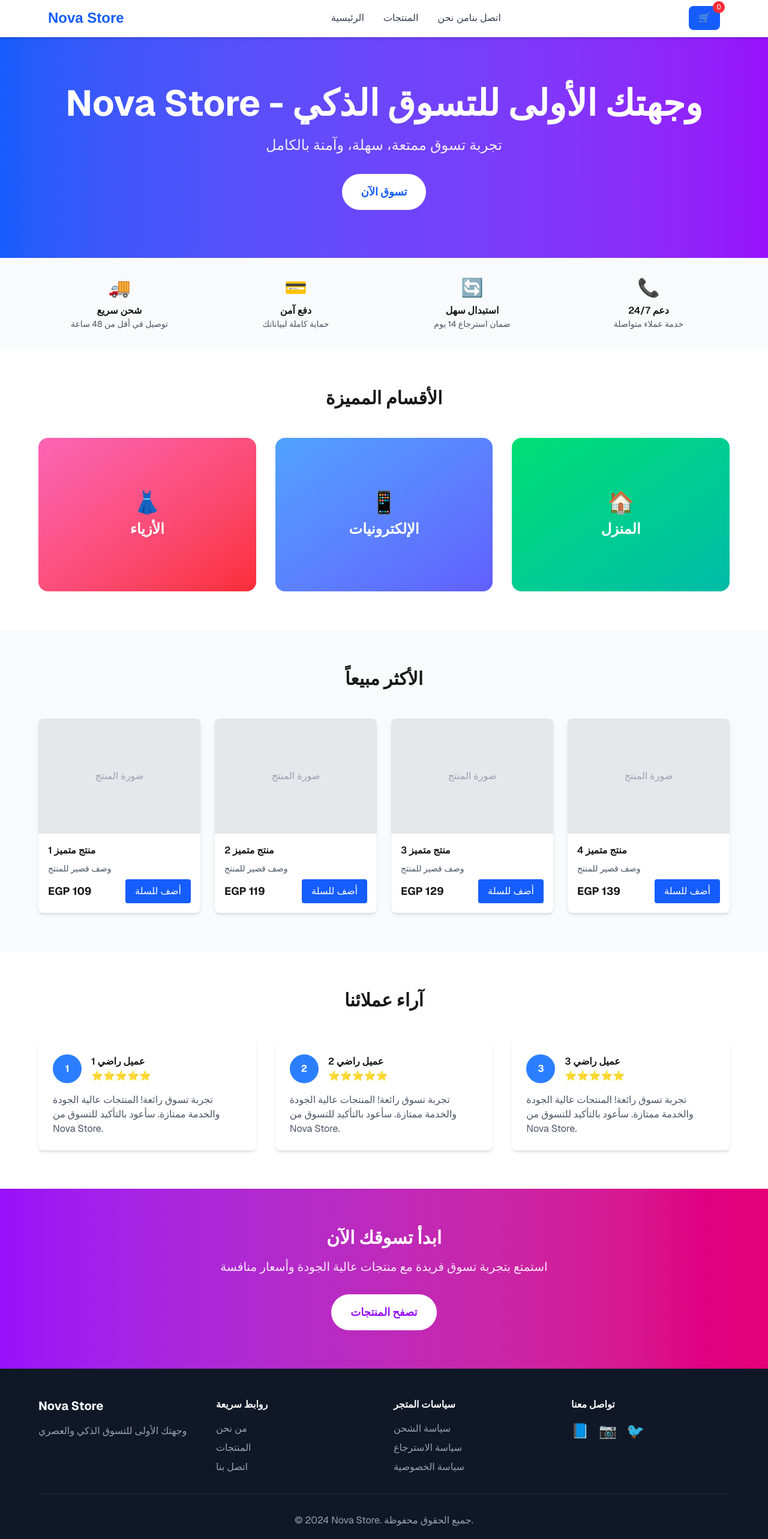
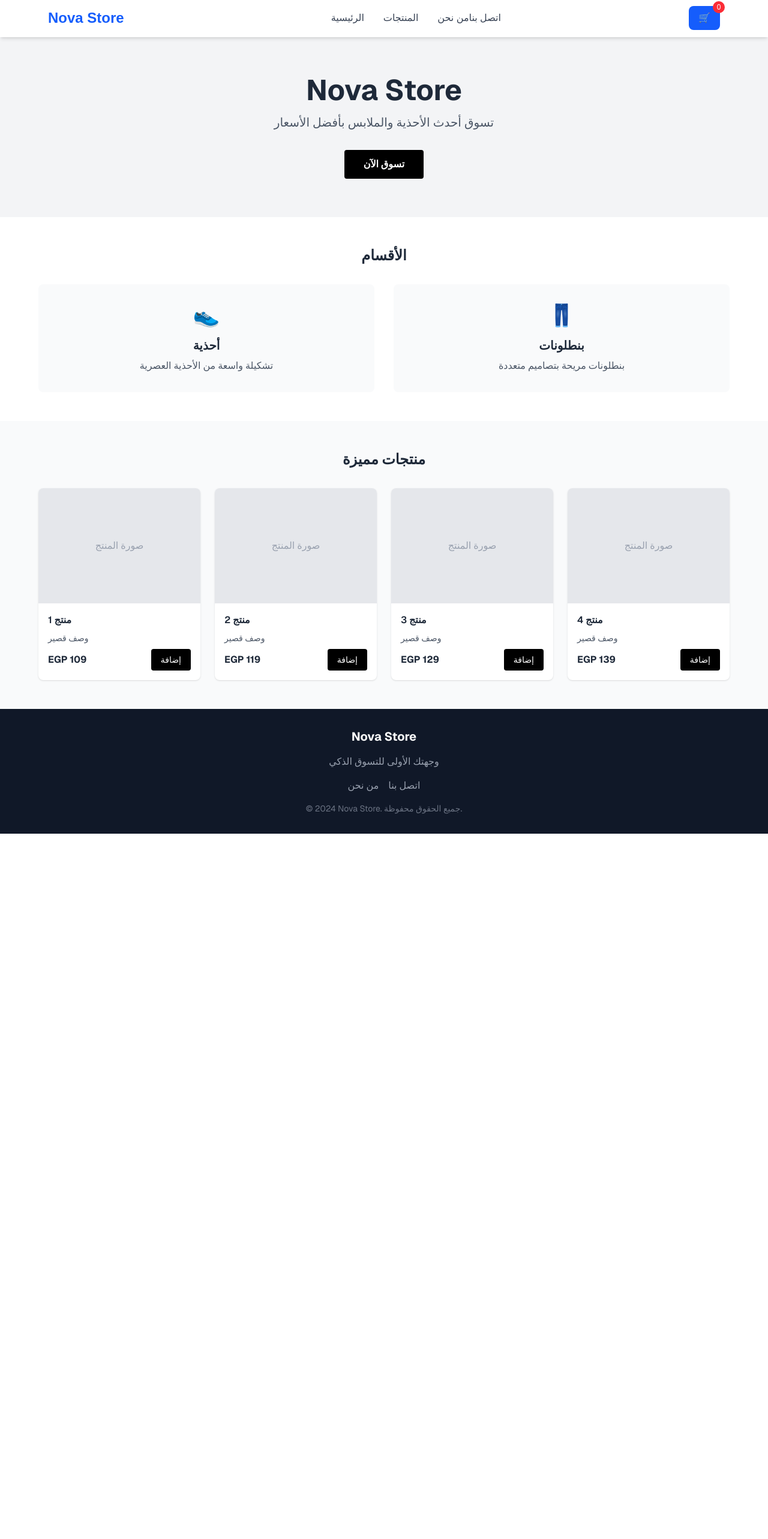
Before and after one commit to khaledmazen357753-ux/nova-store-tmp, a Next.js app: page / in a window 1280 px wide. Shown: the part 2-2568 px from the top of the page at 60% size. After the commit the page ends 1392 px from the top, so only its background shows below. Built offline with nearby package versions, Linux system fonts and the light colour scheme.

Commit message:
Simplify design to match reference - cleaner layout with shoes and pants categories

```diff
--- a/app/page.tsx
+++ b/app/page.tsx
@@ -2,92 +2,62 @@
 
 export default function Home() {
   return (
-    <div className="font-sans min-h-screen">
+    <div className="font-sans min-h-screen bg-white">
       {/* Hero Section */}
-      <section className="relative bg-gradient-to-r from-blue-600 to-purple-600 text-white py-20 px-4">
+      <section className="bg-gray-100 py-16 px-4">
         <div className="max-w-6xl mx-auto text-center">
-          <h1 className="text-4xl md:text-6xl font-bold mb-6">
-            Nova Store - وجهتك الأولى للتسوق الذكي
+          <h1 className="text-4xl md:text-5xl font-bold mb-4 text-gray-800">
+            Nova Store
           </h1>
-          <p className="text-xl md:text-2xl mb-8 opacity-90">
-            تجربة تسوق ممتعة، سهلة، وآمنة بالكامل
+          <p className="text-xl text-gray-600 mb-8">
+            تسوق أحدث الأحذية والملابس بأفضل الأسعار
           </p>
-          <Link href="/products" className="bg-white text-blue-600 px-8 py-4 rounded-full font-bold text-lg hover:bg-gray-100 transition-colors inline-block">
+          <Link href="/products" className="bg-black text-white px-8 py-3 rounded font-semibold hover:bg-gray-800 transition-colors inline-block">
             تسوق الآن
           </Link>
         </div>
       </section>
 
-      {/* Trust Badges */}
-      <section className="bg-gray-50 py-8 px-4">
-        <div className="max-w-6xl mx-auto grid grid-cols-2 md:grid-cols-4 gap-6 text-center">
-          <div className="flex flex-col items-center">
-            <div className="text-3xl mb-2">🚚</div>
-            <h3 className="font-semibold">شحن سريع</h3>
-            <p className="text-sm text-gray-600">توصيل في أقل من 48 ساعة</p>
-          </div>
-          <div className="flex flex-col items-center">
-            <div className="text-3xl mb-2">💳</div>
-            <h3 className="font-semibold">دفع آمن</h3>
-            <p className="text-sm text-gray-600">حماية كاملة لبياناتك</p>
-          </div>
-          <div className="flex flex-col items-center">
-            <div className="text-3xl mb-2">🔄</div>
-            <h3 className="font-semibold">استبدال سهل</h3>
-            <p className="text-sm text-gray-600">ضمان استرجاع 14 يوم</p>
-          </div>
-          <div className="flex flex-col items-center">
-            <div className="text-3xl mb-2">📞</div>
-            <h3 className="font-semibold">دعم 24/7</h3>
-            <p className="text-sm text-gray-600">خدمة عملاء متواصلة</p>
+      {/* Categories */}
+      <section className="py-12 px-4">
+        <div className="max-w-6xl mx-auto">
+          <h2 className="text-2xl font-bold mb-8 text-center text-gray-800">الأقسام</h2>
+          <div className="grid grid-cols-1 md:grid-cols-2 gap-8">
+            <Link href="/products?category=shoes" className="bg-gray-50 p-8 rounded-lg hover:bg-gray-100 transition-colors">
+              <div className="text-center">
+                <div className="text-4xl mb-4">👟</div>
+                <h3 className="text-xl font-bold text-gray-800">أحذية</h3>
+                <p className="text-gray-600 mt-2">تشكيلة واسعة من الأحذية العصرية</p>
+              </div>
+            </Link>
+            <Link href="/products?category=pants" className="bg-gray-50 p-8 rounded-lg hover:bg-gray-100 transition-colors">
+              <div className="text-center">
+                <div className="text-4xl mb-4">👖</div>
+                <h3 className="text-xl font-bold text-gray-800">بنطلونات</h3>
+                <p className="text-gray-600 mt-2">بنطلونات مريحة بتصاميم متعددة</p>
+              </div>
+            </Link>
           </div>
         </div>
       </section>
 
-      {/* Featured Categories */}
-      <section className="py-16 px-4">
+      {/* Featured Products */}
+      <section className="py-12 px-4 bg-gray-50">
         <div className="max-w-6xl mx-auto">
-          <h2 className="text-3xl font-bold text-center mb-12">الأقسام المميزة</h2>
-          <div className="grid grid-cols-1 md:grid-cols-3 gap-8">
-            <div className="relative h-64 bg-gradient-to-br from-pink-400 to-red-500 rounded-2xl flex items-center justify-center text-white hover:scale-105 transition-transform cursor-pointer">
-              <div className="text-center">
-                <div className="text-4xl mb-2">👗</div>
-                <h3 className="text-2xl font-bold">الأزياء</h3>
-              </div>
-            </div>
-            <div className="relative h-64 bg-gradient-to-br from-blue-400 to-indigo-500 rounded-2xl flex items-center justify-center text-white hover:scale-105 transition-transform cursor-pointer">
-              <div className="text-center">
-                <div className="text-4xl mb-2">📱</div>
-                <h3 className="text-2xl font-bold">الإلكترونيات</h3>
-              </div>
-            </div>
-            <div className="relative h-64 bg-gradient-to-br from-green-400 to-teal-500 rounded-2xl flex items-center justify-center text-white hover:scale-105 transition-transform cursor-pointer">
-              <div className="text-center">
-                <div className="text-4xl mb-2">🏠</div>
-                <h3 className="text-2xl font-bold">المنزل</h3>
-              </div>
-            </div>
-          </div>
-        </div>
-      </section>
-
-      {/* Best Sellers */}
-      <section className="py-16 px-4 bg-gray-50">
-        <div className="max-w-6xl mx-auto">
-          <h2 className="text-3xl font-bold text-center mb-12">الأكثر مبيعاً</h2>
+          <h2 className="text-2xl font-bold mb-8 text-center text-gray-800">منتجات مميزة</h2>
           <div className="grid grid-cols-1 sm:grid-cols-2 lg:grid-cols-4 gap-6">
             {[1, 2, 3, 4].map((item) => (
-              <div key={item} className="bg-white rounded-lg shadow-md overflow-hidden hover:shadow-xl transition-shadow">
+              <div key={item} className="bg-white rounded-lg shadow-sm overflow-hidden hover:shadow-md transition-shadow">
                 <div className="h-48 bg-gray-200 flex items-center justify-center">
                   <span className="text-gray-400">صورة المنتج</span>
                 </div>
                 <div className="p-4">
-                  <h3 className="font-semibold mb-2">منتج متميز {item}</h3>
-                  <p className="text-sm text-gray-600 mb-2">وصف قصير للمنتج</p>
+                  <h3 className="font-semibold mb-2 text-gray-800">منتج {item}</h3>
+                  <p className="text-sm text-gray-600 mb-2">وصف قصير</p>
                   <div className="flex justify-between items-center">
-                    <span className="font-bold text-lg">EGP {99 + item * 10}</span>
-                    <button className="bg-blue-600 text-white px-4 py-2 rounded hover:bg-blue-700 transition-colors">
-                      أضف للسلة
+                    <span className="font-bold text-gray-800">EGP {99 + item * 10}</span>
+                    <button className="bg-black text-white px-4 py-2 rounded text-sm hover:bg-gray-800 transition-colors">
+                      إضافة
                     </button>
                   </div>
                 </div>
@@ -97,78 +67,16 @@
         </div>
       </section>
 
-      {/* Testimonials */}
-      <section className="py-16 px-4">
-        <div className="max-w-6xl mx-auto">
-          <h2 className="text-3xl font-bold text-center mb-12">آراء عملائنا</h2>
-          <div className="grid grid-cols-1 md:grid-cols-3 gap-8">
-            {[1, 2, 3].map((item) => (
-              <div key={item} className="bg-white p-6 rounded-lg shadow-md">
-                <div className="flex items-center mb-4">
-                  <div className="w-12 h-12 bg-blue-500 rounded-full flex items-center justify-center text-white font-bold">
-                    {item}
-                  </div>
-                  <div className="ml-4">
-                    <h4 className="font-semibold">عميل راضي {item}</h4>
-                    <div className="text-yellow-400">⭐⭐⭐⭐⭐</div>
-                  </div>
-                </div>
-                <p className="text-gray-600">
-                  تجربة تسوق رائعة! المنتجات عالية الجودة والخدمة ممتازة. سأعود بالتأكيد للتسوق من Nova Store.
-                </p>
-              </div>
-            ))}
+      {/* Footer */}
+      <footer className="bg-gray-900 text-white py-8 px-4">
+        <div className="max-w-6xl mx-auto text-center">
+          <h3 className="text-xl font-bold mb-4">Nova Store</h3>
+          <p className="text-gray-400 mb-4">وجهتك الأولى للتسوق الذكي</p>
+          <div className="flex justify-center gap-4 mb-4">
+            <Link href="/about" className="text-gray-400 hover:text-white">من نحن</Link>
+            <Link href="/contact" className="text-gray-400 hover:text-white">اتصل بنا</Link>
           </div>
-        </div>
-      </section>
-
-      {/* Call to Action */}
-      <section className="bg-gradient-to-r from-purple-600 to-pink-600 text-white py-16 px-4">
-        <div className="max-w-4xl mx-auto text-center">
-          <h2 className="text-3xl font-bold mb-4">ابدأ تسوقك الآن</h2>
-          <p className="text-xl mb-8 opacity-90">
-            استمتع بتجربة تسوق فريدة مع منتجات عالية الجودة وأسعار منافسة
-          </p>
-          <Link href="/products" className="bg-white text-purple-600 px-8 py-4 rounded-full font-bold text-lg hover:bg-gray-100 transition-colors inline-block">
-            تصفح المنتجات
-          </Link>
-        </div>
-      </section>
-
-      {/* Footer */}
-      <footer className="bg-gray-900 text-white py-12 px-4">
-        <div className="max-w-6xl mx-auto grid grid-cols-1 md:grid-cols-4 gap-8">
-          <div>
-            <h3 className="text-xl font-bold mb-4">Nova Store</h3>
-            <p className="text-gray-400">وجهتك الأولى للتسوق الذكي والعصري</p>
-          </div>
-          <div>
-            <h4 className="font-semibold mb-4">روابط سريعة</h4>
-            <ul className="space-y-2 text-gray-400">
-              <li><Link href="/about" className="hover:text-white">من نحن</Link></li>
-              <li><Link href="/products" className="hover:text-white">المنتجات</Link></li>
-              <li><Link href="/contact" className="hover:text-white">اتصل بنا</Link></li>
-            </ul>
-          </div>
-          <div>
-            <h4 className="font-semibold mb-4">سياسات المتجر</h4>
-            <ul className="space-y-2 text-gray-400">
-              <li><Link href="/shipping" className="hover:text-white">سياسة الشحن</Link></li>
-              <li><Link href="/returns" className="hover:text-white">سياسة الاسترجاع</Link></li>
-              <li><Link href="/privacy" className="hover:text-white">سياسة الخصوصية</Link></li>
-            </ul>
-          </div>
-          <div>
-            <h4 className="font-semibold mb-4">تواصل معنا</h4>
-            <div className="flex space-x-4 text-2xl">
-              <a href="#" className="hover:text-blue-400">📘</a>
-              <a href="#" className="hover:text-pink-400">📷</a>
-              <a href="#" className="hover:text-blue-300">🐦</a>
-            </div>
-          </div>
-        </div>
-        <div className="max-w-6xl mx-auto mt-8 pt-8 border-t border-gray-800 text-center text-gray-400">
-          <p>© 2024 Nova Store. جميع الحقوق محفوظة.</p>
+          <p className="text-gray-500 text-sm">© 2024 Nova Store. جميع الحقوق محفوظة.</p>
         </div>
       </footer>
     </div>
```
